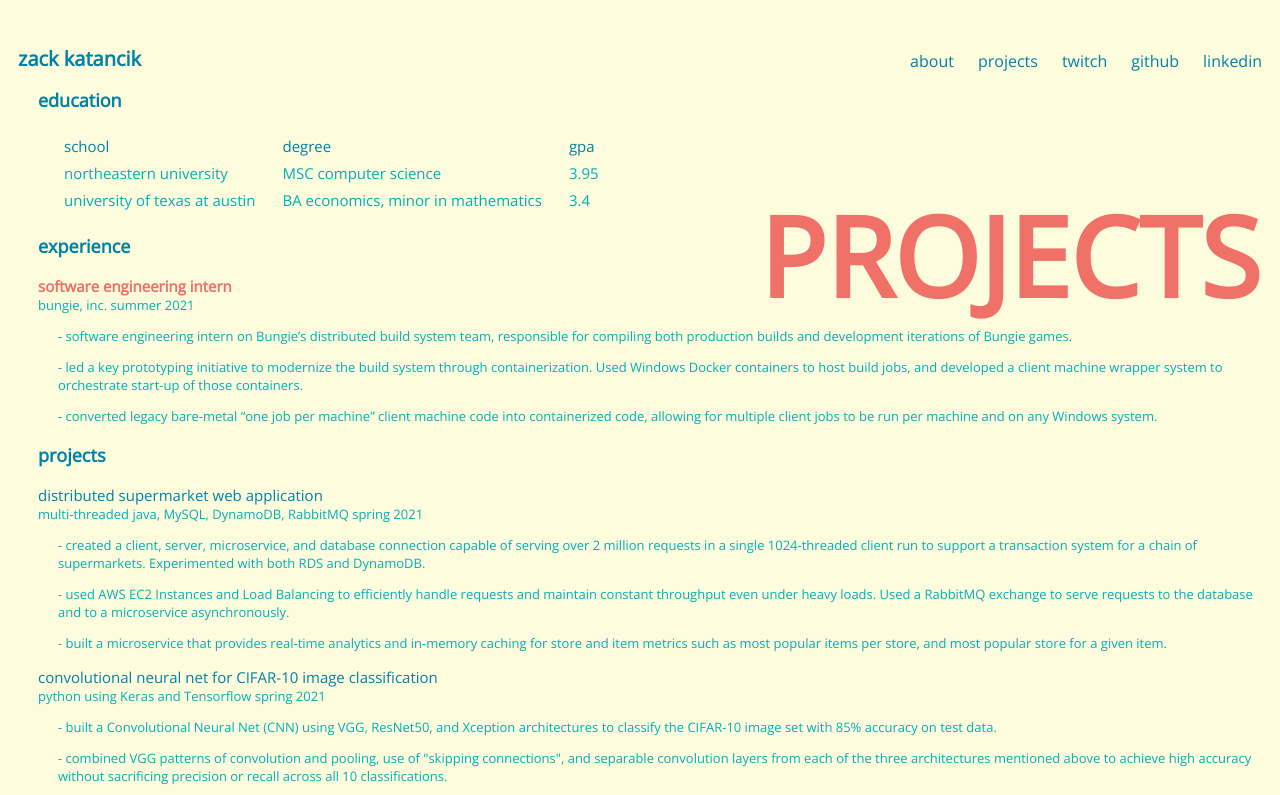
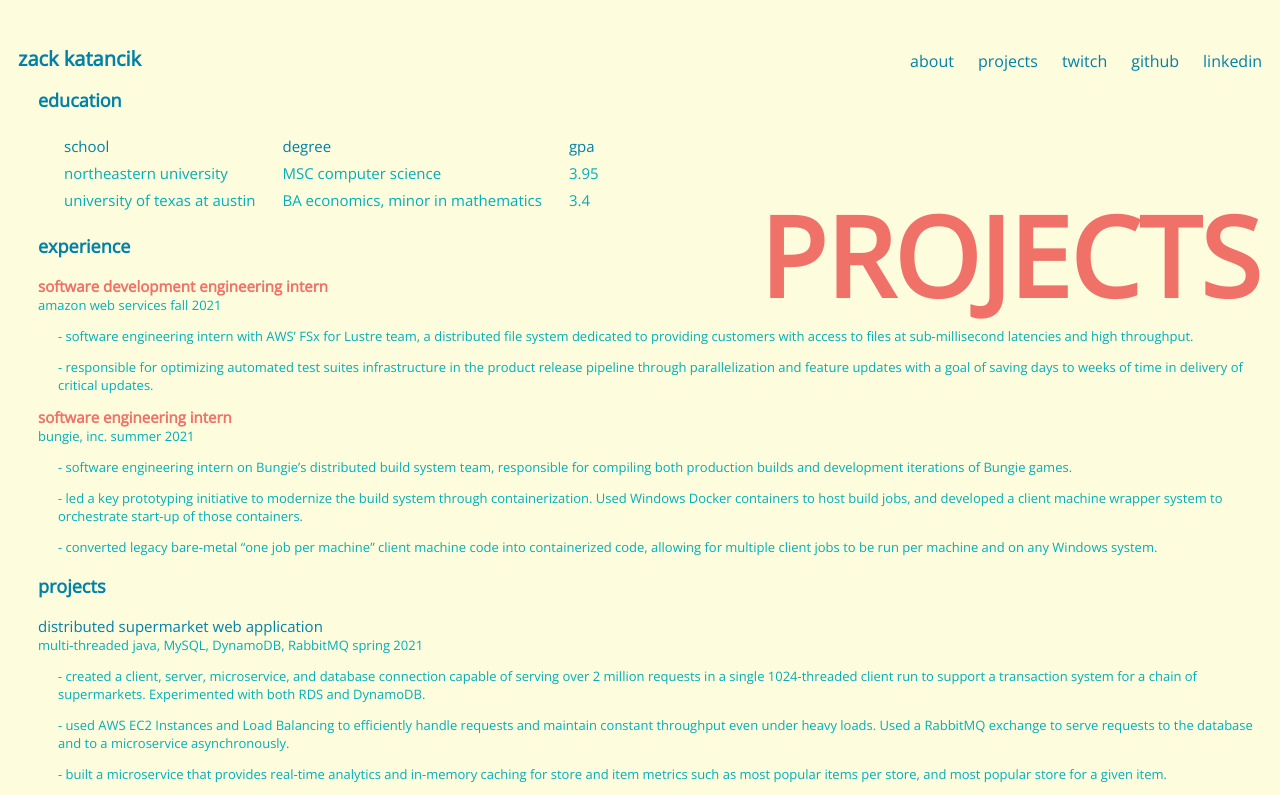
Before and after one commit to zkatancik/personal-website, a website: page html/projects.html in a window 1280 px wide. Shown: the top 795 px of the page. Drawn offline with nearby package versions, Linux system fonts and the light colour scheme.

Commit message:
adding amazon experience

```diff
--- a/html/projects.html
+++ b/html/projects.html
@@ -52,6 +52,29 @@
 
       <div class="experience">
         <p class="header">experience</p>
+
+        <section class="project">
+          <div class="titlelink">
+            <a href="https://aws.amazon.com/fsx/lustre/" target="_blank"
+              >software development engineering intern</a
+            >
+          </div>
+          <div class="tad">
+            <span class="field">amazon web services</span>
+            <span class="date">fall 2021</span>
+          </div>
+          <p class="description">
+            - software engineering intern with AWS’ FSx for Lustre team, a
+            distributed file system dedicated to providing customers with access
+            to files at sub-millisecond latencies and high throughput.
+          </p>
+          <p class="description">
+            - responsible for optimizing automated test suites infrastructure in
+            the product release pipeline through parallelization and feature
+            updates with a goal of saving days to weeks of time in delivery of
+            critical updates.
+          </p>
+        </section>
 
         <section class="project">
           <div class="titlelink">
```
